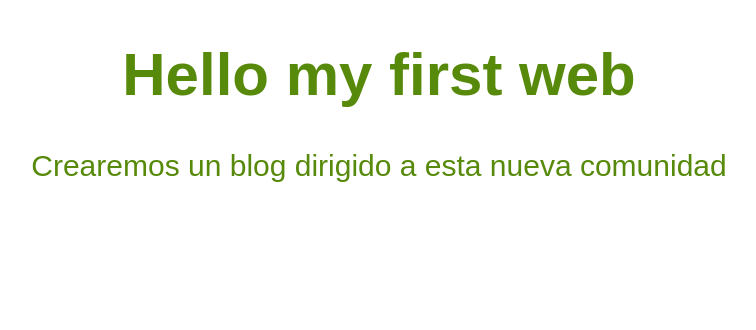
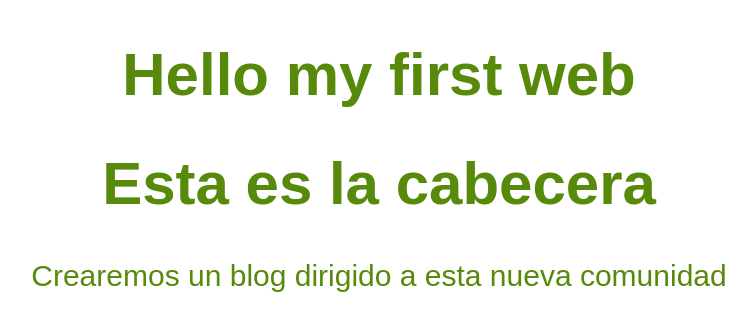
Before and after one commit to HubertRicardo/primerprueva, a plain HTML site: page index.html in a window 1280 px wide. Shown: the whole page, without its empty margins (261-1017 px from the left). Drawn offline with Linux system fonts and the light colour scheme.

Commit message:
este commit esta cargado con am

```diff
--- a/index.html
+++ b/index.html
@@ -6,6 +6,9 @@
 </head>
 <body>
     <h1>Hello my first web</h1>
+    <div id="cabecera">
+        <h1>Esta es la cabecera</h1>
+    </div>
     <div id="content">
         <p>Crearemos un blog dirigido a esta nueva comunidad</p>
     </div>
```
